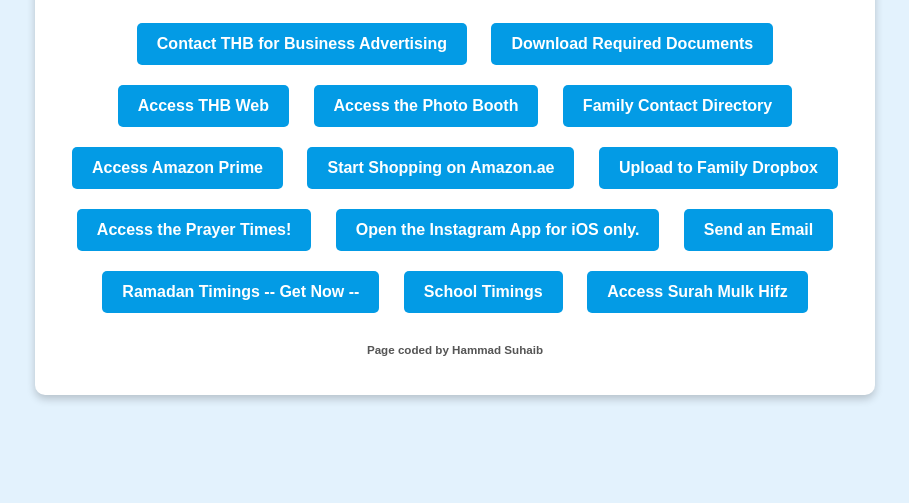
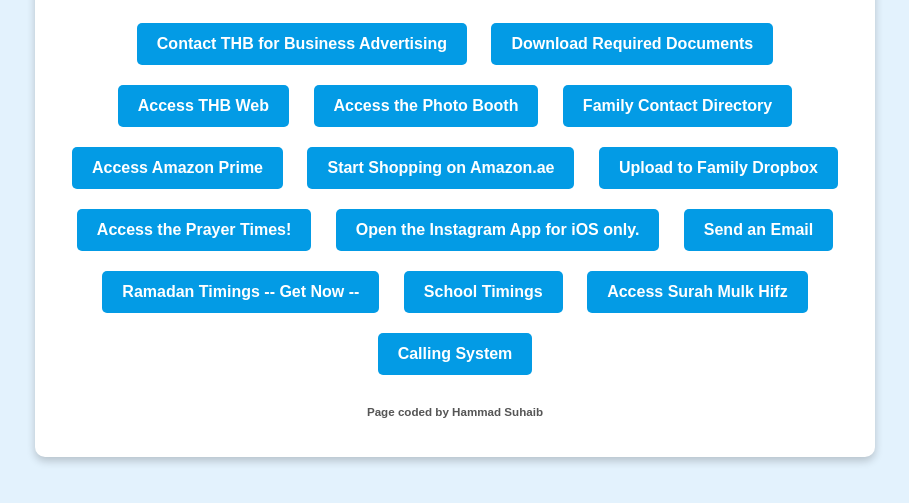
Before and after one commit to thb-business/thb-business.github.io, a plain HTML site: page index.html in a window 1280 px wide. Shown: the part 179-682 px from the top of the page, without its empty margins (185-1094 px from the left). Drawn offline with Linux system fonts and the light colour scheme.

Commit message:
Update index.html

```diff
--- a/index.html
+++ b/index.html
@@ -67,6 +67,7 @@
         <a class="button" href="/ramadantimings.html">Ramadan Timings -- Get Now --</a>
         <a class="button" href="/schooltimings.html"> School Timings </a>
         <a class="button" href="https://www.farhathashmi.com/quran/hifz/?giml-id=385"> Access Surah Mulk Hifz </a>
+        <a class="button" href="/ccccalling.html"> Calling System </a>
 
         <div class="footer">
             <h5>Page coded by <strong>Hammad Suhaib</strong></h5>
```
